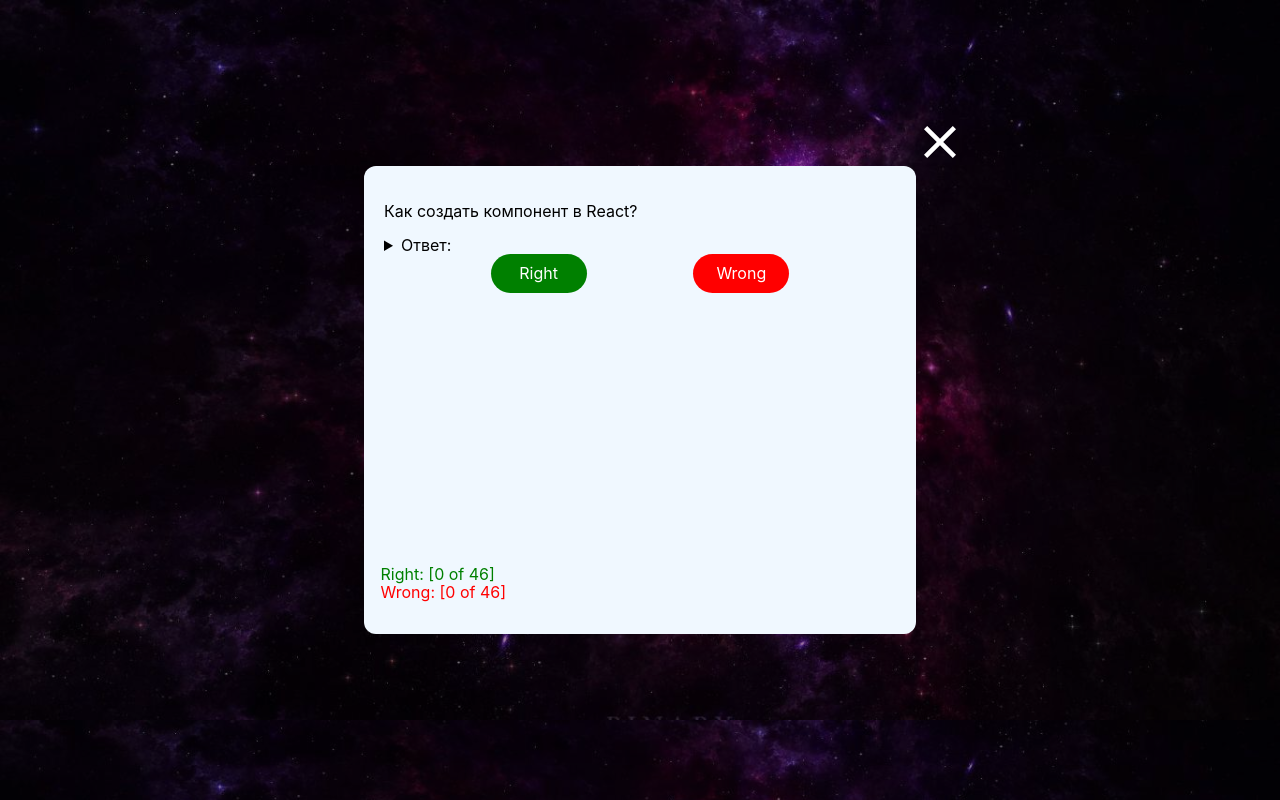
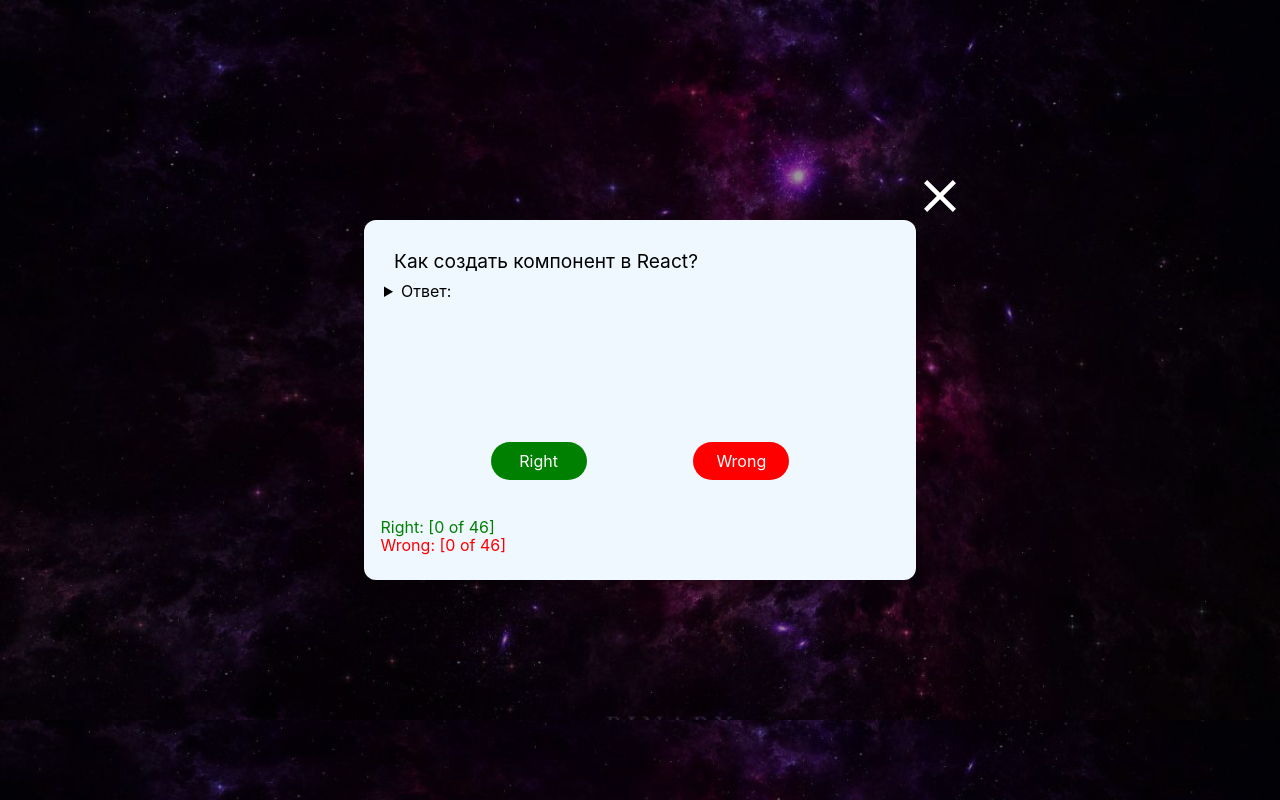
Before and after one commit to Moreaux19/interview-questions, a React (Vite) app: page / in a window 1280 px wide. Both pictures are taken after a click on the button "Start". Built offline with nearby package versions, Linux system fonts and the light colour scheme.

Commit message:
CSS files modified

```diff
--- a/src/blocks/popup/__content/popup__content.css
+++ b/src/blocks/popup/__content/popup__content.css
@@ -1,10 +1,6 @@
 .popup__content {
-  padding: 20px;
-  border-radius: 12px;
-  background-color: aliceblue;
-  width: 40vw;
-  min-height: 40vh;
-  position: relative;
-  display: grid;
-  grid-template-rows: 1fr 2fr 1fr;
+  margin: 0;
+  display: flex;
+  flex-direction: column;
+  justify-content: space-between;
 }
--- /dev/null
+++ b/src/blocks/popup/__text/popup__text.css
@@ -0,0 +1,4 @@
+.popup__text {
+  margin: 10px;
+  font-size: 1.2rem;
+}
--- /dev/null
+++ b/src/blocks/popup/__window/popup__window.css
@@ -0,0 +1,10 @@
+.popup__window {
+  padding: 20px;
+  border-radius: 12px;
+  background-color: aliceblue;
+  width: 40vw;
+  min-height: 40vh;
+  position: relative;
+  display: grid;
+  grid-template-rows: 3fr 1fr;
+}
--- a/src/components/Popup.jsx
+++ b/src/components/Popup.jsx
@@ -10,7 +10,7 @@ export default function Popup({ active, setActive }) {
         setActive(false);
       }}
     >
-      <div className="popup__content" onClick={evt => evt.stopPropagation()}>
+      <div className="popup__window" onClick={evt => evt.stopPropagation()}>
         <QuestionUpdate />
         <button className="popup__close-button" onClick={() => setActive(false)}></button>
       </div>
--- a/src/components/QuestionUpdate.jsx
+++ b/src/components/QuestionUpdate.jsx
@@ -43,16 +43,18 @@ export default function QuestionUpdate() {
   }, []);
 
   return (
-    <div>
+    <div className="popup__content">
       {currentElement && (
         <div>
           {Object.entries(currentElement).map(([key, value], index) => {
             return index === 0 ? (
-              <p key={key}>{value}</p>
+              <p className="popup__text" key={key}>
+                {value}
+              </p>
             ) : (
               <details key={key} ref={detailsRef}>
                 <summary>Ответ:</summary>
-                <p>{value}</p>
+                <p className="popup__text">{value}</p>
               </details>
             );
           })}
--- a/src/pages/index.css
+++ b/src/pages/index.css
@@ -8,7 +8,11 @@
 
 @import url(../blocks/popup/popup.css);
 
+@import url(../blocks/popup/__window/popup__window.css);
+
 @import url(../blocks/popup/__content/popup__content.css);
+
+@import url(../blocks/popup/__text/popup__text.css);
 
 @import url(../blocks/popup/_active/popup_active.css);
 
```
